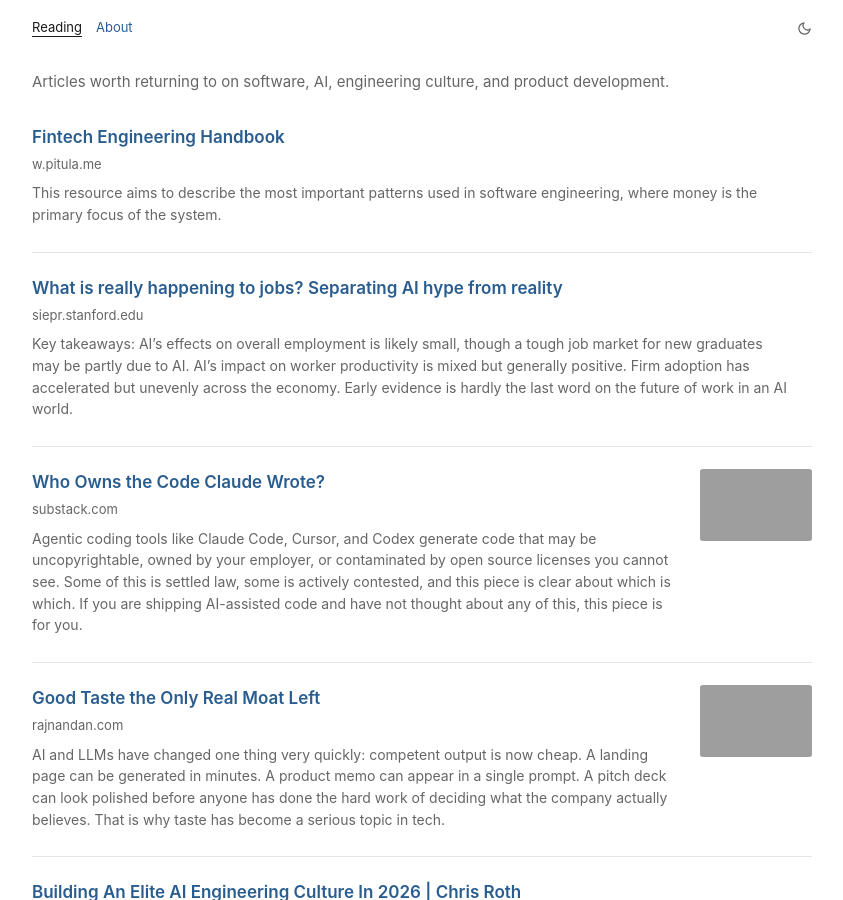
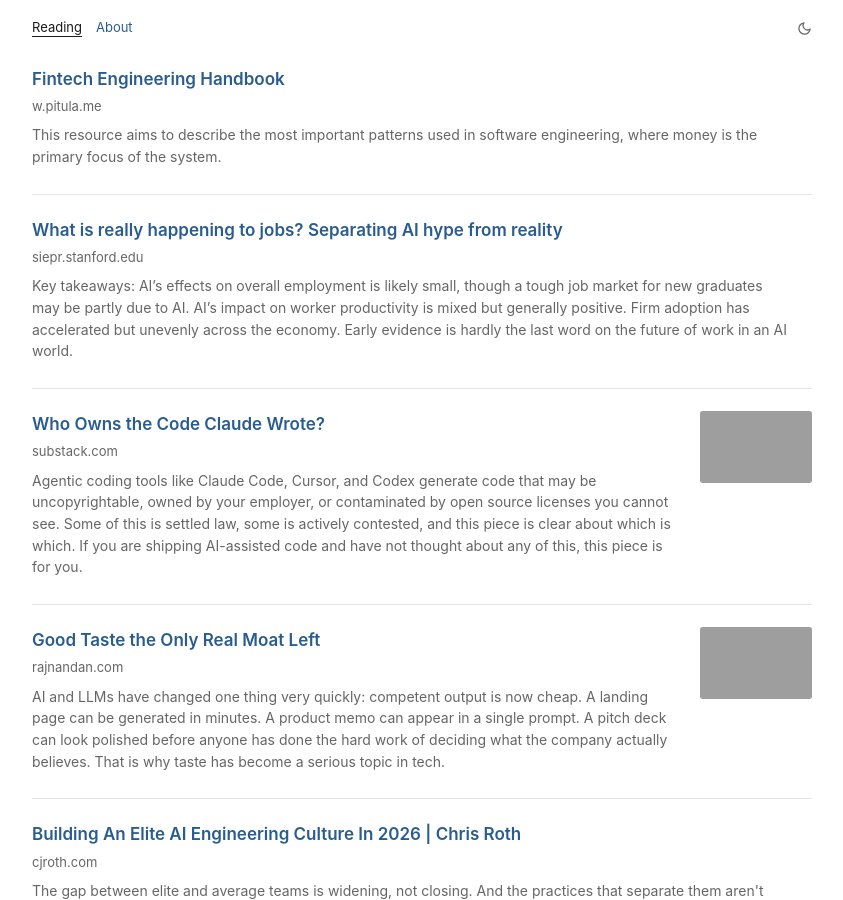
Before and after one commit to snatalenko/snatalenko.github.io, a Jekyll site: the page built from index.html, in a window 1280 px wide and 900 px high, cut to the strip 0-900 px from the top of the window. Shown: the whole strip, without its empty margins (218-1061 px from the left). Built offline with Jekyll 4.4.1, drawn with Linux system fonts in a browser that asks for light colours; grey boxes are pictures that could not be loaded.

Commit message:
Minor cleanup

```diff
--- a/_config.yml
+++ b/_config.yml
@@ -3,7 +3,7 @@
 
 reading:
   title: "Stanislav Natalenko - Recommended reading"
-  description: "Articles worth returning to on software, AI, engineering culture, and product development."
+  description: "Articles worth returning to on software product development."
   feed_limit: 50
 
 exclude:
--- a/index.html
+++ b/index.html
@@ -5,9 +5,6 @@
 show_footer: true
 ---
 {% assign reading = site.data.reading %}
-<header class="page-header">
-  <p class="page-intro">{{ site.reading.description | escape }}</p>
-</header>
 
 <section aria-label="Reading recommendations" class="reading-section">
   {% if reading.size > 0 %}
```
